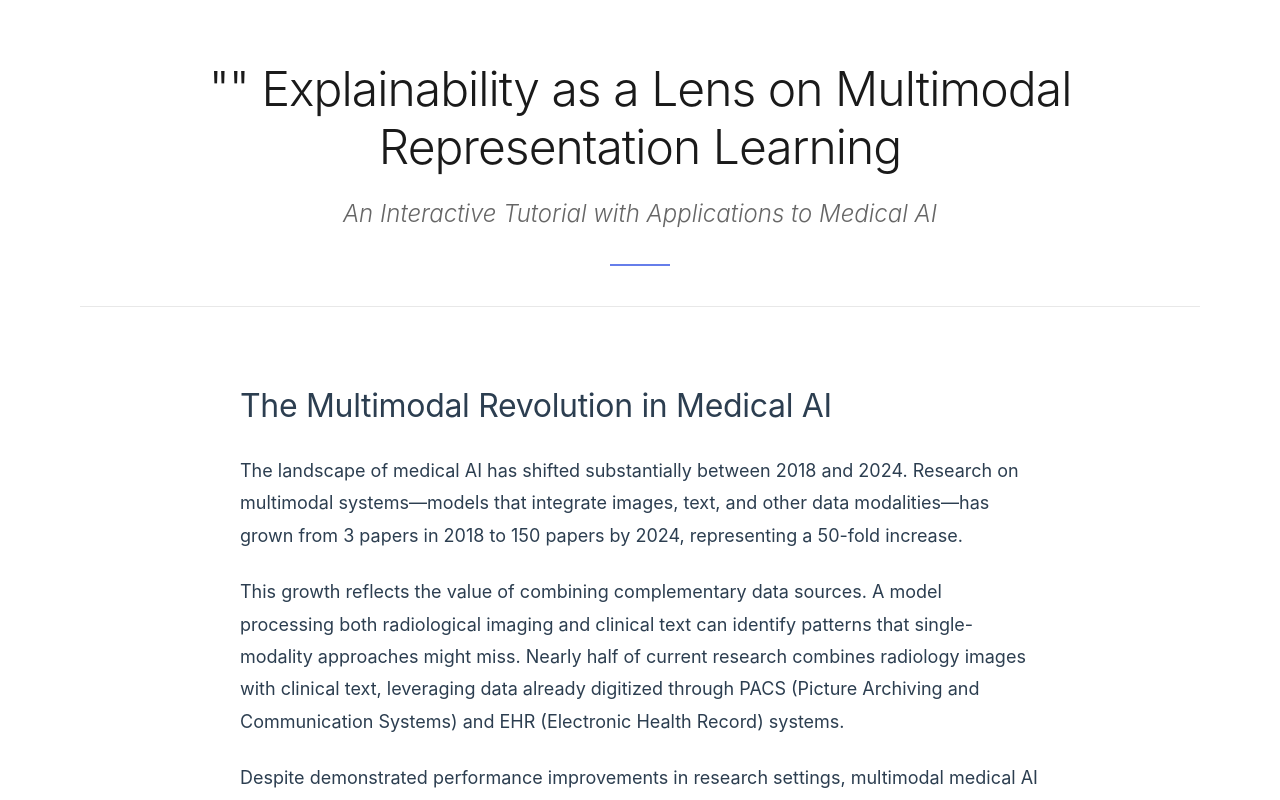
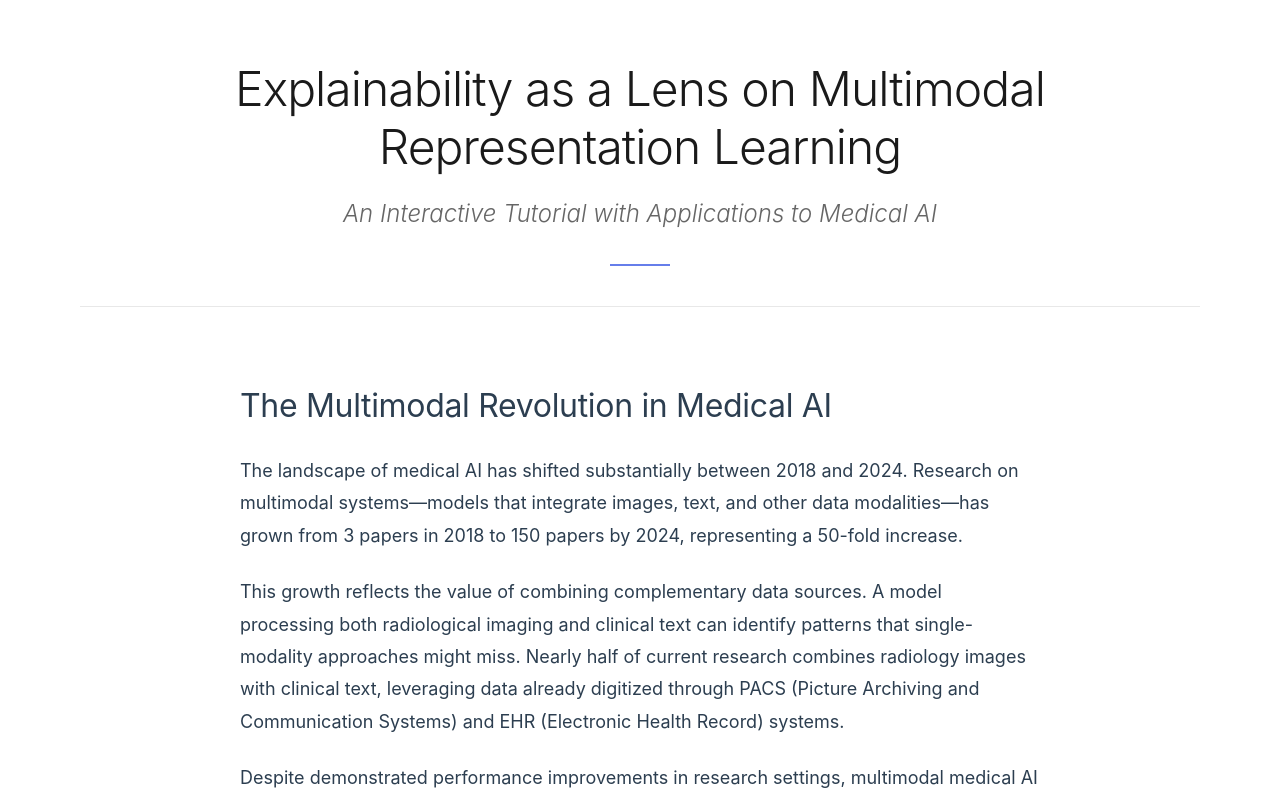
Before and after one commit to ismichel/blog, a React (Create React App) app in the folder blog/: page /blog/medicalmultimodal in a window 1280 px wide. Shown: the top 800 px of the page. Built offline with nearby package versions, Linux system fonts and the light colour scheme.

Commit message:
Update MedicalMultimodal.js

```diff
--- a/blog/src/pages/medicalmultimodal/MedicalMultimodal.js
+++ b/blog/src/pages/medicalmultimodal/MedicalMultimodal.js
@@ -38,7 +38,7 @@ const ExplainableMultimodalUpdated = () => {
           letterSpacing: '-0.02em',
           lineHeight: '1.2'
         }}>
-          "" Explainability as a Lens on Multimodal Representation Learning
+          Explainability as a Lens on Multimodal Representation Learning
         </h1>
         <p style={{
           fontSize: '24px',
```
